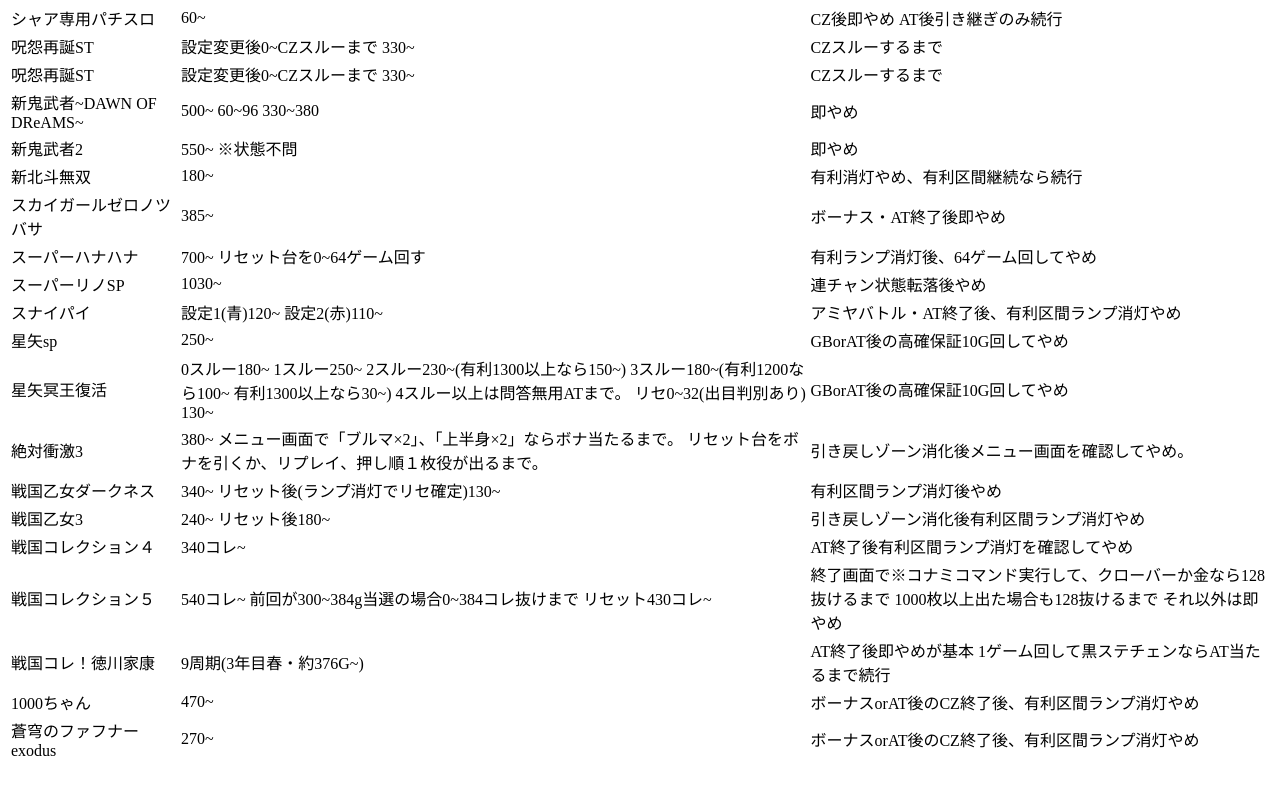
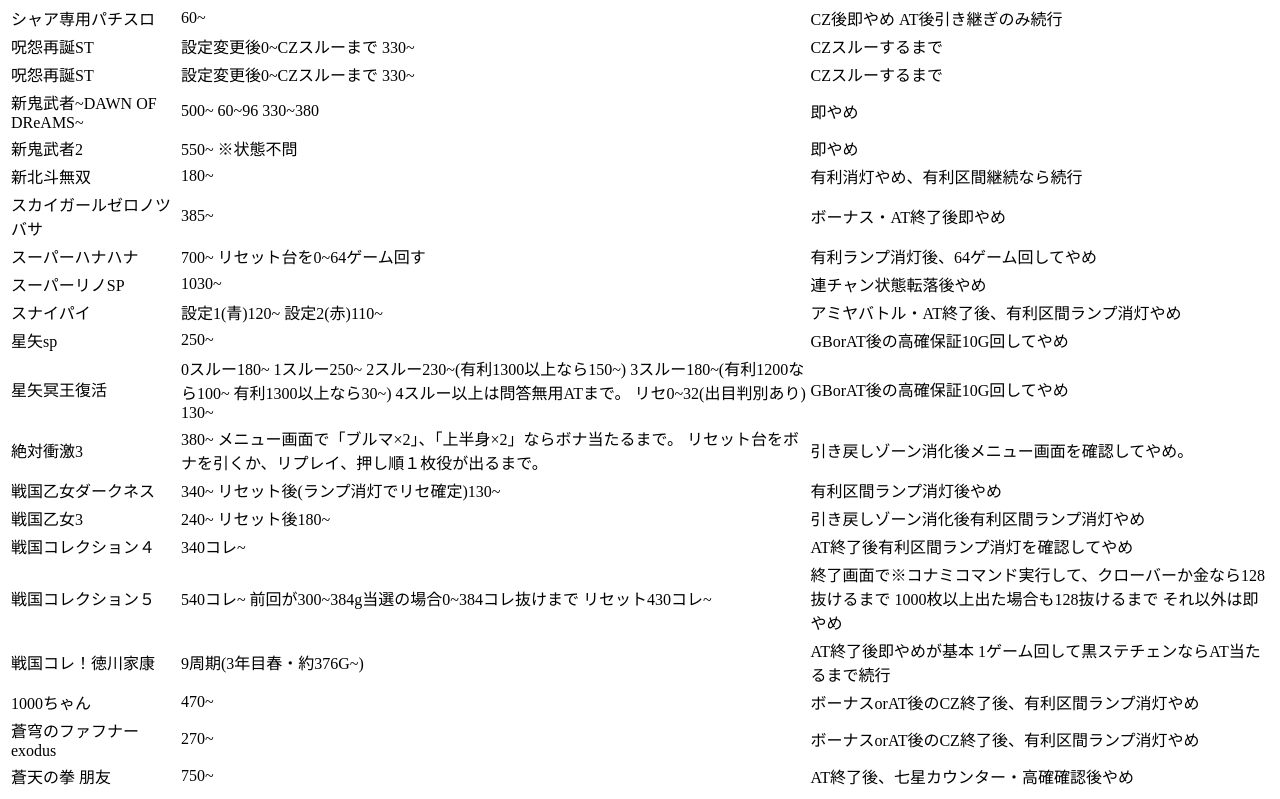
Before and after one commit to skikuchi7329/expectation, a Next.js app in the folder my-app/: page / in a window 1280 px wide. Shown: the part 1459-2258 px from the top of the page. Before the commit the page ends 2230 px from the top, so only its background shows below. Built offline with nearby package versions, Linux system fonts and the light colour scheme.

Commit message:
add data

```diff
--- a/my-app/data/data.ts
+++ b/my-app/data/data.ts
@@ -444,4 +444,11 @@
     additional:"",
     link: "",
   },
+  {
+    title: "蒼天の拳 朋友",
+    target: "750~",
+    quit: "AT終了後、七星カウンター・高確確認後やめ",
+    additional:"リセットされてもゲーム数を引き継ぐので過疎店などではゲーム数を確認しておくとお宝台が拾えることもある。ペナルティで天井がリセットされてしまうので注意が必要。",
+    link: "",
+  },
 ];
```
